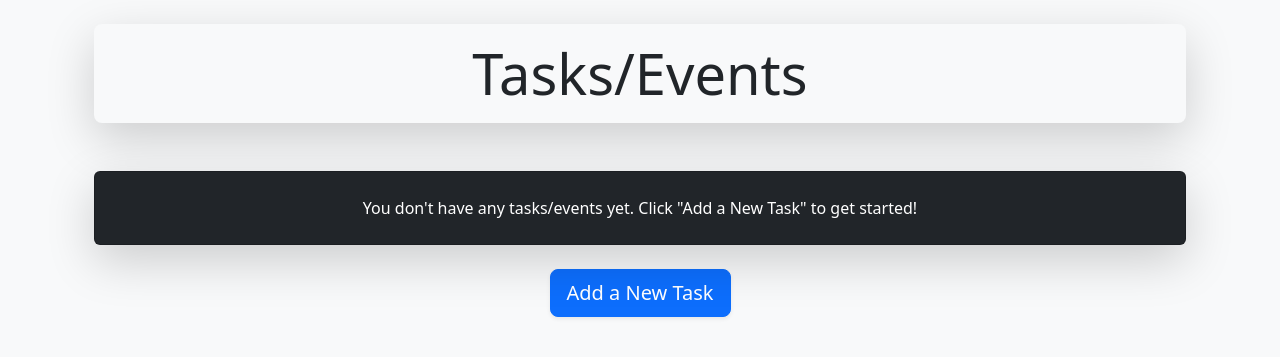
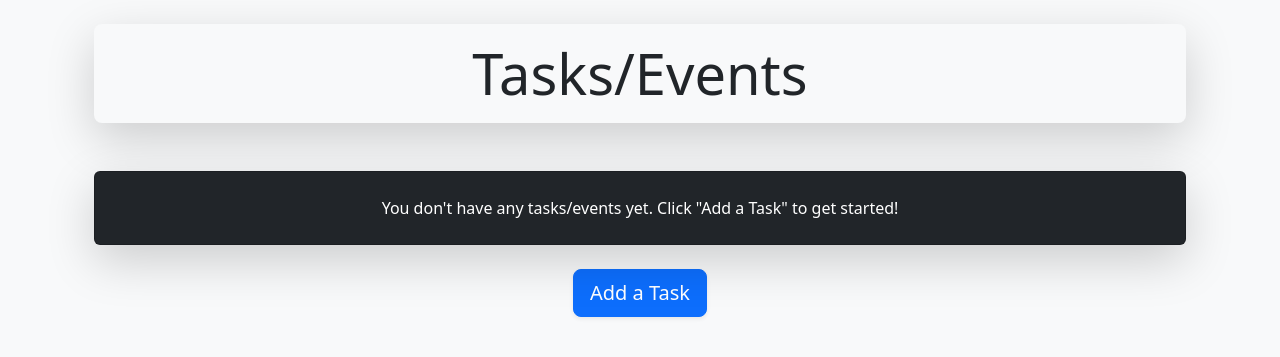
Before and after one commit to joanna-j-rios/CampusLink_WebMobileApp, a Django app: page /activities/tasks/ in a window 1280 px wide. Shown: the part 56-413 px from the top of the page. Run offline with Django 5.2, Linux system fonts and the light colour scheme; the visitor is signed in with stand-in values (Sample User, id 1); data that the repository does not hold is empty; some libraries are stand-ins or nearby versions.

Commit message:
fixed another bug. add task button was not appearing after we added an initial task. all i did was move it out of condition. was previously inside if not tasks. so it would only display the button when there were no tasks. which is NOT what we wanted. easy fix. silly mistake .

```diff
--- a/main/activities/templates/activities/tasks.html
+++ b/main/activities/templates/activities/tasks.html
@@ -24,18 +24,26 @@
         </div>
     {% endif %}
 
-    {# New: Display the empty tasks message as a prominent black bar with white text if no tasks exist #}
+    {# Display the empty tasks message as a prominent black bar with white text if no tasks exist #}
     {% if not tasks %}
         <div class="card p-4 text-center bg-dark text-white mb-4 shadow-lg">
-            <p class="mb-0">You don't have any tasks/events yet. Click "Add a New Task" to get started!</p> {# Message changed #}
+            <p class="mb-0">You don't have any tasks/events yet. Click "Add a Task" to get started!</p> {# Message changed #}
         </div>
-        {# Moved: Button to open the Add Task Modal, now below the empty task message #}
+        <!--
+        {# Button to open the Add Task Modal}
         <div class="text-center mb-5">
             <button type="button" class="btn btn-primary btn-lg shadow-sm" data-bs-toggle="modal" data-bs-target="#addTaskModal">
                 Add a New Task
             </button>
         </div>
+        -->
     {% endif %}
+
+    <div class="text-center mb-5">
+        <button type="button" class="btn btn-primary btn-lg shadow-sm" data-bs-toggle="modal" data-bs-target="#addTaskModal">
+            Add a Task
+        </button>
+    </div>
 
     {# Bootstrap Modal for the Add Task Form #}
     <div class="modal fade" id="addTaskModal" tabindex="-1" aria-labelledby="addTaskModalLabel" aria-hidden="true">
@@ -115,5 +123,8 @@
             {% endfor %}
         </div>
     {% endif %} {# End of if tasks #}
+
+
+
 </div>
 {% endblock content %}
```
